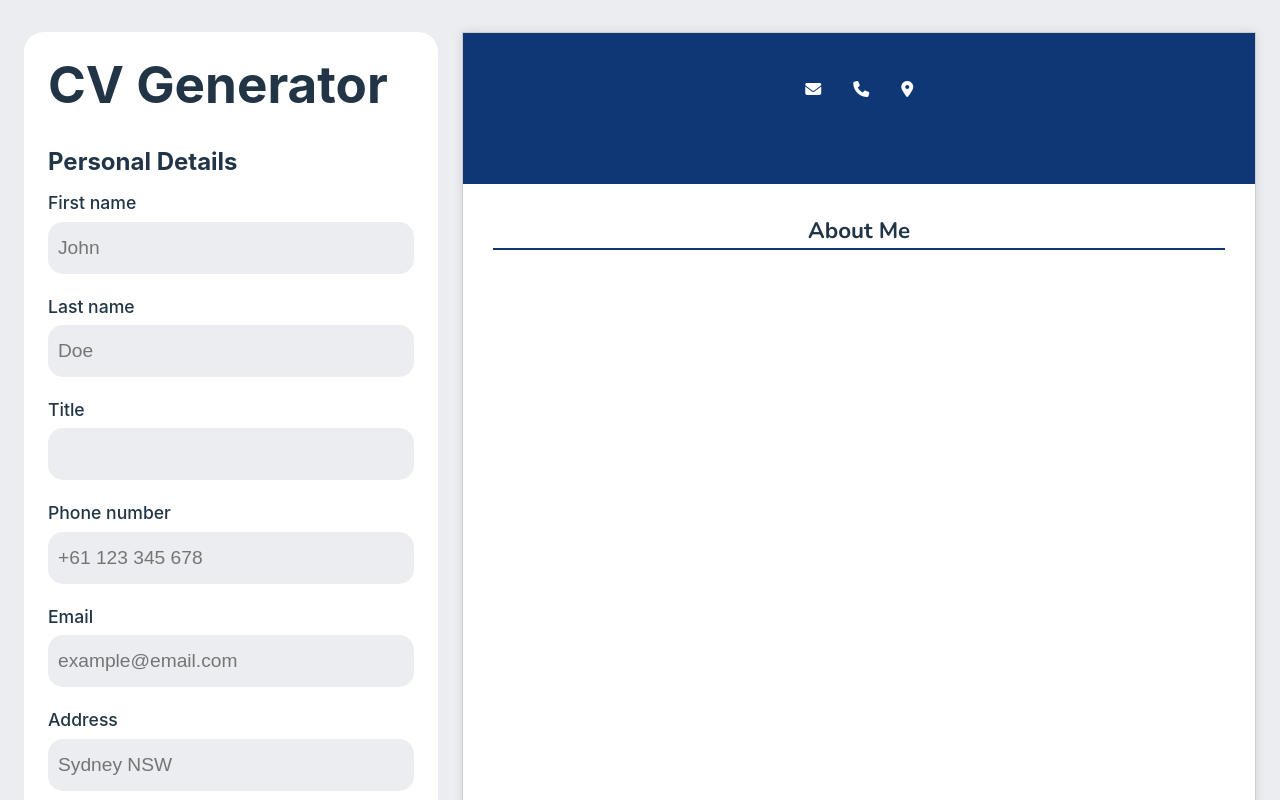
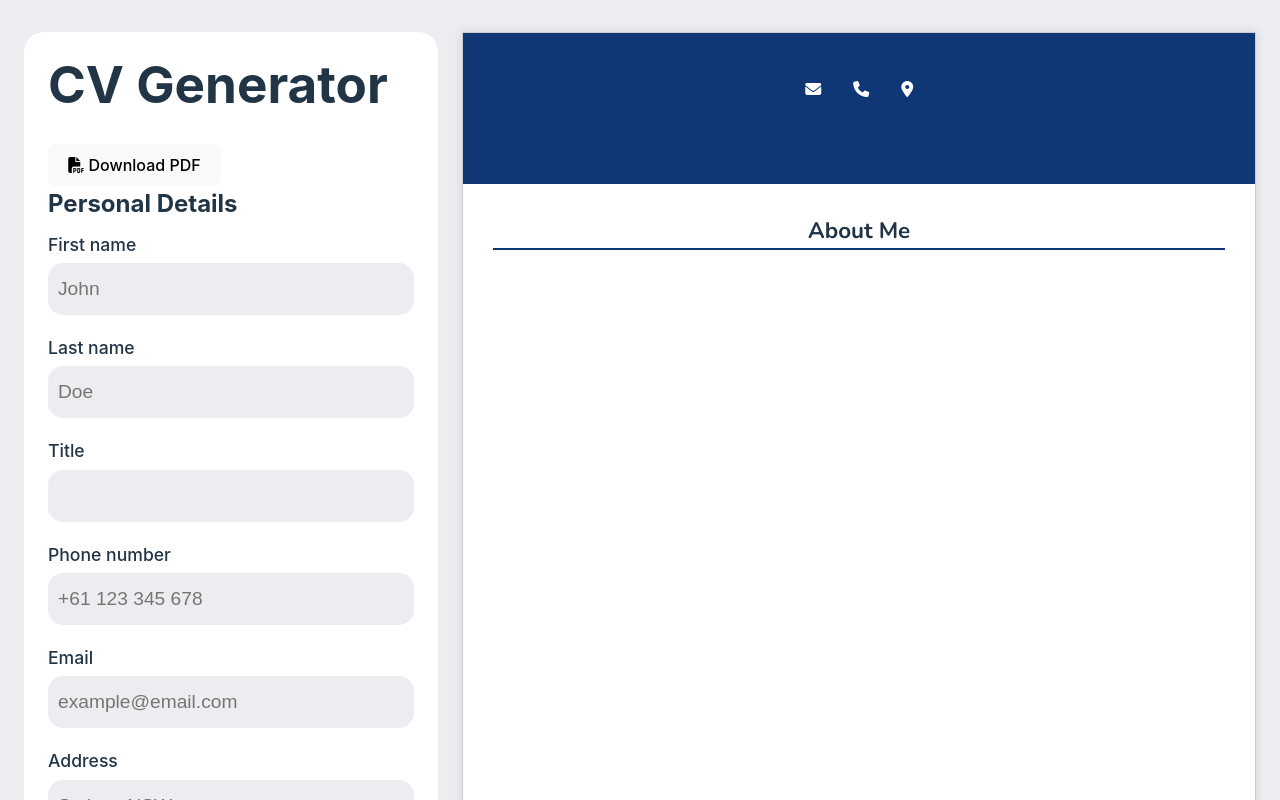
Before and after one commit to DeanNguyen98/TOP_CV-generator, a React (Vite) app: page / in a window 1280 px wide. Shown: the top 800 px of the page. Built offline with nearby package versions, Linux system fonts and the light colour scheme.

Commit message:
Download PDF file button

```diff
--- a/src/components/Editor.jsx
+++ b/src/components/Editor.jsx
@@ -3,6 +3,7 @@ import { EducationEditor } from "./EducationEdit";
 import { ExperienceEditor } from "./ExperienceEdit";
 import { SkillsEditor } from "./SkillsEdit";
 import '../styles/editor.scss'
+import { downloadCV } from "./CVpreview/CvPDF";
 
 export default function MainEditor(props) {
     const {
@@ -26,6 +27,7 @@ export default function MainEditor(props) {
     return (
         <div className="Editor-side">
             <h1>CV Generator</h1>
+            <button onClick={downloadCV}><i className="fa-solid fa-file-pdf"></i>&nbsp;Download PDF</button>
             <BasicInfoEdit data={BasicData} handleChange={handleInfoChange} />
             <EducationEditor EduData={EduData} onEditItem={handleEduEdit} onAddItem={handleEduChange} onRemoveItem={handleEduRemove}/>
             <ExperienceEditor ExpData = {ExpData} onAddItem={handleExpAdd} onEditItem={handleExpEdit} onRemoveItem={handleExpRemove} />
```
